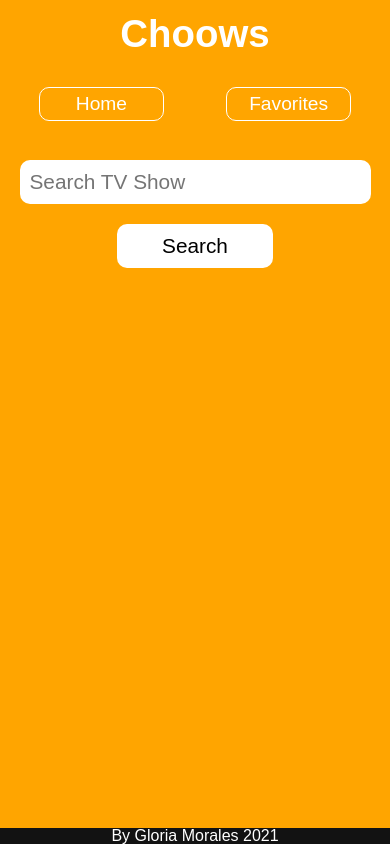
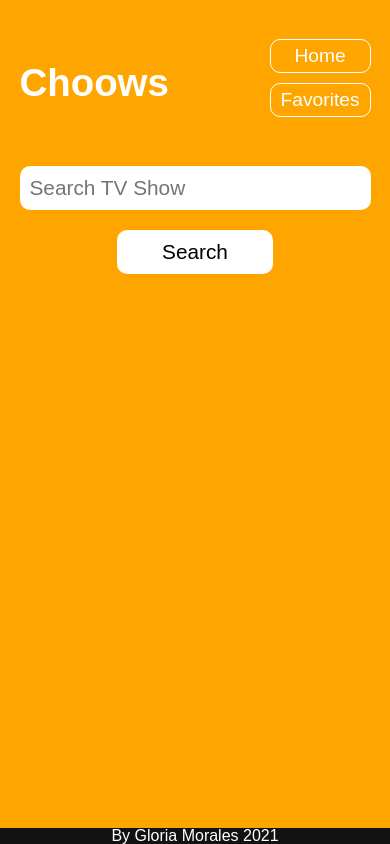
Before and after one commit to gmoraleslondono/choows, a Vue app: page / in a window 390 px wide. Built offline with nearby package versions, Linux system fonts and the light colour scheme.

Commit message:
Fix header mobile view

```diff
--- a/src/components/Header.vue
+++ b/src/components/Header.vue
@@ -58,41 +58,41 @@ export default {
 }
 
 @media screen and (max-width: 1024px) {
+  .header-content {
+    width: 80%;
+    flex-direction: row;
+    align-items: center;
+    justify-content: space-between;
+    padding-top: 10%;
+    gap: 5%;
+  }
+
   .menu {
     display: flex;
-    flex-direction: row;
-    justify-content: flex-end;
-    gap: 30px;
-    width: 100%;
+    flex-direction: column;
+    justify-content: center;
   }
 
   .btn-header {
     margin: 0;
-  }
-}
-
-@media screen and (max-width: 767px) {
-  .header-content {
-    flex-direction: column;
-    align-items: center;
-  }
-
-  .btn-header {
-    font-size: 1.2rem;
-    margin: 0;
-  }
-
-  .menu {
-    margin-top: 10%;
-    justify-content: space-between;
-    gap: 0px;
   }
 
   .border {
     border: 1px solid white;
     border-radius: 10px;
     padding: 5px 10px;
-    width: 40%;
+    width: 100%;
+    margin-bottom: 10px;
+  }
+}
+
+@media screen and (max-width: 812px) {
+  .header-content {
+    width: 90%;
+  }
+
+  .btn-header {
+    font-size: 1.2rem;
   }
 }
 </style>
```
